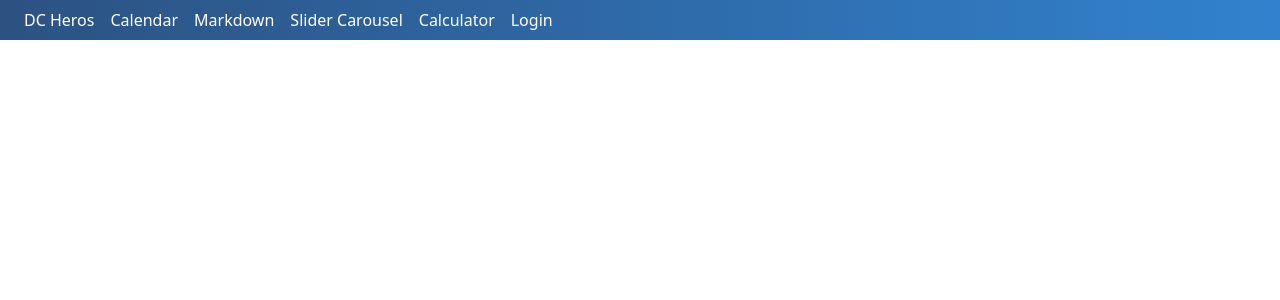
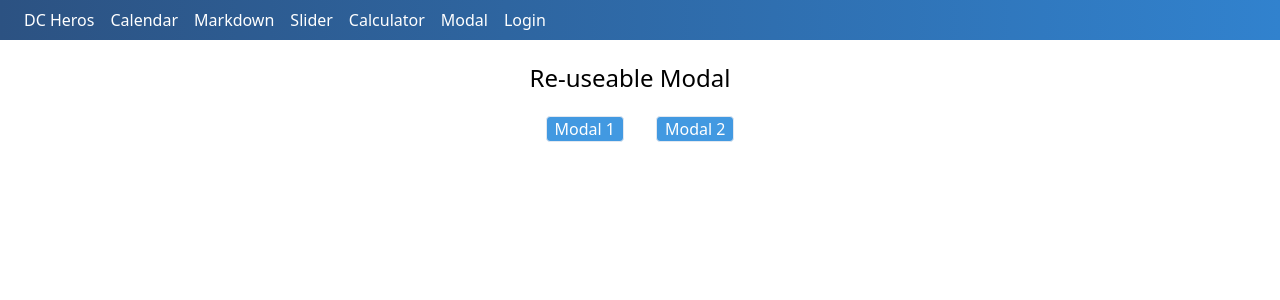
Before and after one commit to chesedi/vue3, a Vue app: page /reuseable-modal in a window 1280 px wide. Shown: the top 300 px of the page. Built offline with nearby package versions, Linux system fonts and the light colour scheme; no server answers.

Commit message:
Add Reusable Modal App

```diff
--- a/src/components/AppHeader.vue
+++ b/src/components/AppHeader.vue
@@ -28,8 +28,9 @@
         { title: 'DC Heros', to: '/dc-heros' },
         { title: 'Calendar', to: '/calendar' },
         { title: 'Markdown', to: '/markdown' },
-        { title: 'Slider Carousel', to: '/slider' },
+        { title: 'Slider', to: '/slider-carousel' },
         { title: 'Calculator', to: '/calculator' },
+        { title: 'Modal', to: '/reuseable-modal' },
       ],
     };
   },
--- /dev/null
+++ b/src/components/Modal.vue
@@ -0,0 +1,33 @@
+<template>
+  <section
+    @click="close"
+    class="z-20 h-screen w-screen bg-gray-500 fixed top-0 left-0 opacity-50"
+  ></section>
+  <div class="absolute inset-0">
+    <div class="flex h-full">
+      <div class="z-30 m-auto bg-white p-2 rounded shadow w-1/3">
+        <div class="p-2 border">
+          <h1 class="text-2xl">
+            <slot name="title"></slot>
+          </h1>
+          <main>
+            <slot name="body"></slot>
+          </main>
+        </div>
+      </div>
+    </div>
+  </div>
+</template>
+
+<script>
+export default {
+  setup(_, { emit }) {
+    function close() {
+      emit('close');
+    }
+    return { close };
+  },
+};
+</script>
+
+<style></style>
--- a/src/pages/Calculator.vue
+++ b/src/pages/Calculator.vue
@@ -113,8 +113,8 @@
 </template>
 
 <script>
-import { onMounted, onUnmounted, ref } from 'vue';
-// import useWindowEvent from '../utilities/composition/useWindowEvent';
+import { ref } from 'vue';
+import useWindowEvent from '../utilities/composition/useWindowEvent';
 export default {
   setup() {
     const operations = ['+', '-', '*', '/'];
@@ -168,9 +168,7 @@
 
     const handleKeydown = e => pressed(e.key);
 
-    onMounted(() => window.addEventListener('keydown', handleKeydown));
-
-    onUnmounted(() => window.removeEventListener('keydown', handleKeydown));
+    useWindowEvent('keydown', handleKeydown);
 
     return { currentNum, pressed, selectedOperation, prevNum };
   },
--- a/src/pages/Markdown.vue
+++ b/src/pages/Markdown.vue
@@ -17,13 +17,13 @@
 
 <script>
 import marked from 'marked';
-import debounce from '../utilities/mixins/debounce';
+import useDebounce from '../utilities/composition/useDebounce';
 export default {
-  beforeCreate() {},
-  mixins: [debounce],
+  setup() {},
   data() {
     return {
       text: '',
+      debounce: '',
     };
   },
   computed: {
@@ -32,12 +32,13 @@
     },
   },
   mounted() {
+    this.debounce = useDebounce();
     this.$refs.markdownTextArea.focus();
   },
   methods: {
     update(e) {
       const task = () => (this.text = e.target.value);
-      this.deboundce(task, 500);
+      this.debounce(task, 500);
     },
   },
 };
--- /dev/null
+++ b/src/pages/ReuseableModal.vue
@@ -0,0 +1,53 @@
+<template>
+  <section class="flex flex-wrap w-full">
+    <div class="m-auto">
+      <h1 class="text-2xl my-5">Re-useable Modal</h1>
+
+      <Modal v-if="isModal1Open" @close="isModal1Open = false">
+        <template #title>
+          Modal 1
+        </template>
+        <template #body>
+          <p>This is the body slot for modal 1</p>
+        </template>
+      </Modal>
+      <button
+        class="border rounded px-2 mx-4 bg-blue-500 text-white"
+        @click="isModal1Open = true"
+      >
+        Modal 1
+      </button>
+
+      <Modal v-if="isModal2Open" @close="isModal2Open = false">
+        <template #title>
+          Modal 2
+        </template>
+        <template #body>
+          <p>This is the body slot for modal 2</p>
+        </template>
+      </Modal>
+      <button
+        class="border rounded px-2 mx-4 bg-blue-500 text-white"
+        @click="isModal2Open = true"
+      >
+        Modal 2
+      </button>
+    </div>
+  </section>
+</template>
+
+<script>
+import { ref } from 'vue';
+import Modal from '../components/Modal';
+export default {
+  components: { Modal },
+  setup() {
+    const isModal1Open = ref(false);
+    const isModal2Open = ref(false);
+
+    return { isModal1Open, isModal2Open };
+  },
+};
+</script>
+
+<style></style>
--- a/src/router.js
+++ b/src/router.js
@@ -5,14 +5,16 @@
 import Markdown from './pages/Markdown';
 import Slider from './pages/Slider';
 import Calculator from './pages/Calculator';
+import ReuseableModal from './pages/ReuseableModal';
 
 const routes = [
   { path: '/', component: Home },
   { path: '/dc-heros', component: DcHeros },
   { path: '/calendar', component: Calendar },
   { path: '/markdown', component: Markdown },
-  { path: '/Slider', component: Slider },
+  { path: '/slider-carousel', component: Slider },
   { path: '/calculator', component: Calculator },
+  { path: '/reuseable-modal', component: ReuseableModal },
 ];
 
 const router = createRouter({
--- /dev/null
+++ b/src/utilities/composition/useDebounce.js
@@ -0,0 +1,11 @@
+import { ref } from 'vue';
+export default function useDebounce() {
+  const timeout = ref('');
+
+  function debounce(func, wait = 1000) {
+    clearTimeout(timeout.value);
+    timeout.value = setTimeout(func, wait);
+  }
+
+  return debounce;
+}
--- /dev/null
+++ b/src/utilities/composition/useWindowEvent.js
@@ -0,0 +1,6 @@
+import { onMounted, onUnmounted } from 'vue';
+
+export default function useWindowEvent(eventName, handleEvent) {
+  onMounted(() => window.addEventListener(eventName, handleEvent));
+  onUnmounted(() => window.removeEventListener(eventName, handleEvent));
+}
--- a/src/utilities/mixins/debounce.js
+++ b/src/utilities/mixins/debounce.js
@@ -5,7 +5,7 @@
     };
   },
   methods: {
-    deboundce(func, wait = 1000) {
+    debounce(func, wait = 1000) {
       clearTimeout(this.timeout);
       setTimeout(func, wait);
     },
```
